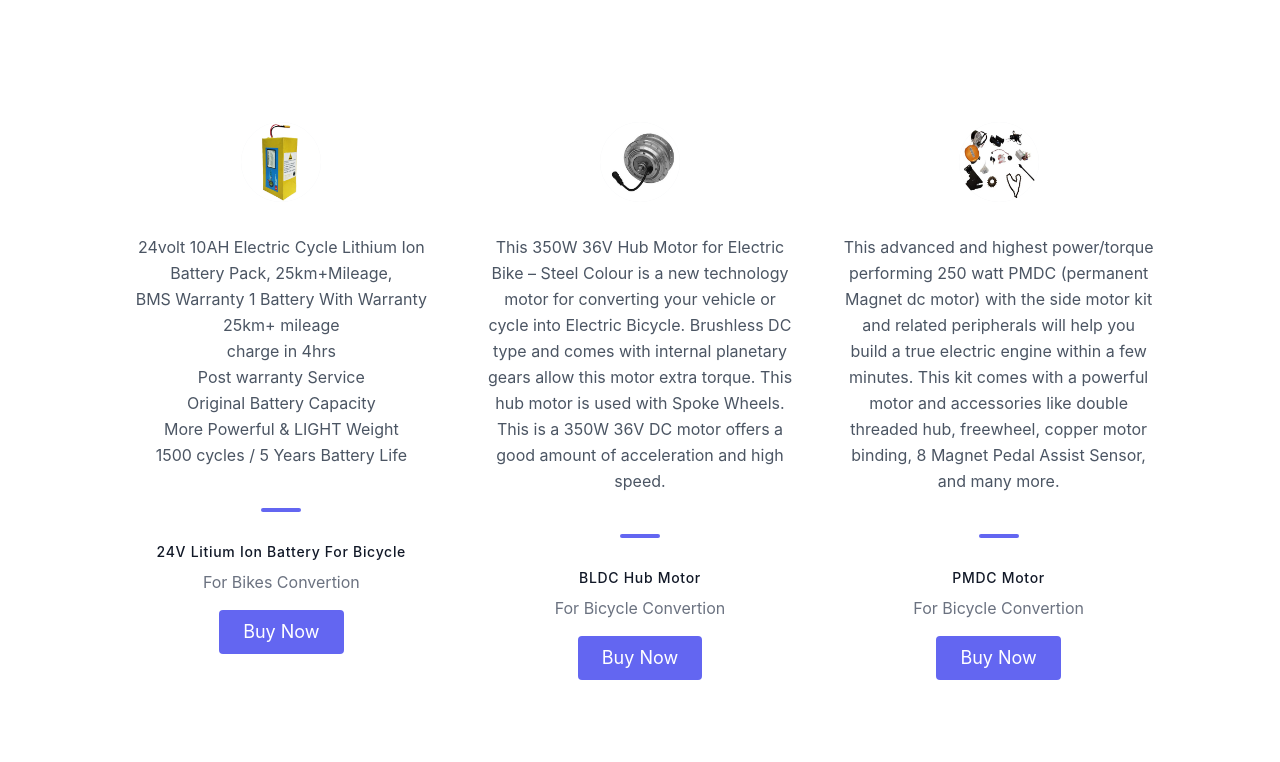
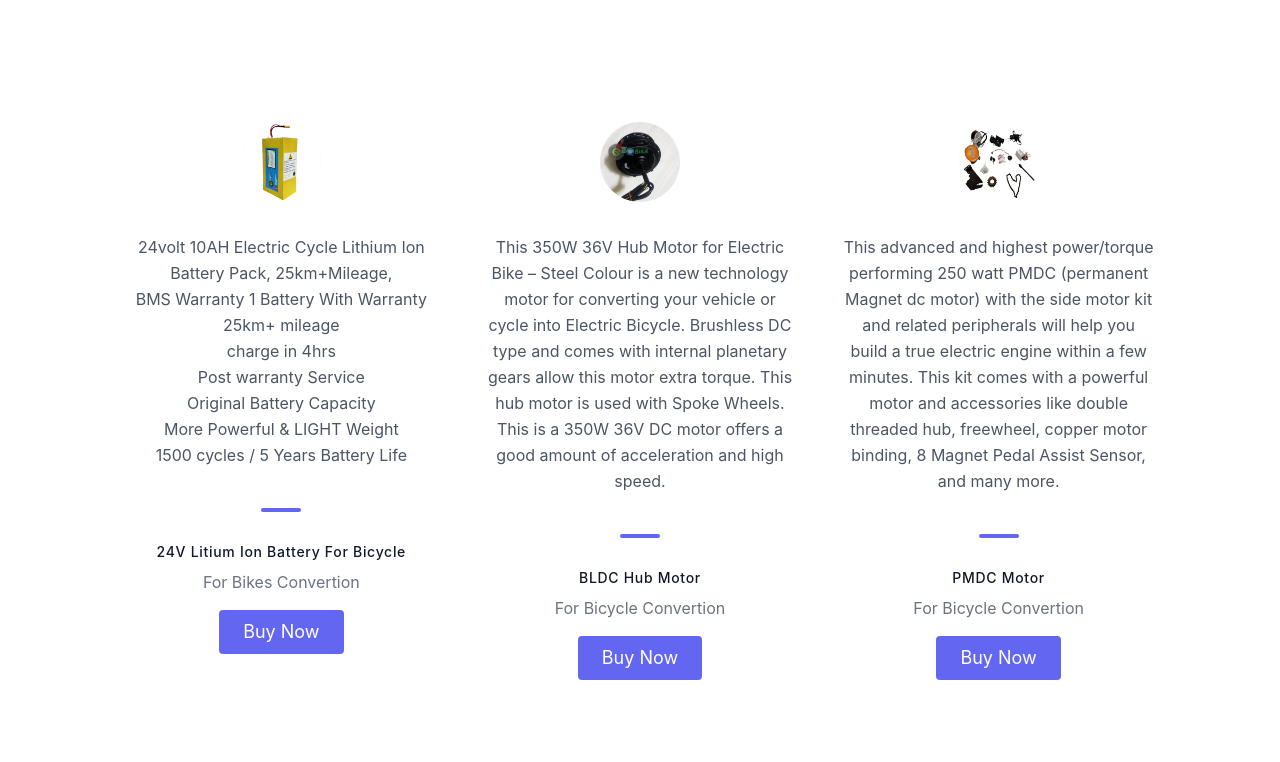
Before and after one commit to souvikdas1234/eleqbike, a plain HTML site: page index.html in a window 1280 px wide. Shown: the part 2600-3362 px from the top of the page. Drawn offline with nearby package versions, Linux system fonts and the light colour scheme.

Commit message:
Update index.html

```diff
--- a/index.html
+++ b/index.html
@@ -350,7 +350,7 @@
       </div>
       <div class="lg:w-1/3 lg:mb-0 mb-6 p-4">
         <div class="h-full text-center">
-          <img alt="testimonial" class="w-20 h-20 mb-8 object-cover object-center rounded-full inline-block border-2 border-gray-200 bg-gray-100" src="./static/img/electric-bike-hub-motor-500x500.jpg">
+          <img alt="testimonial" class="w-20 h-20 mb-8 object-cover object-center rounded-full inline-block border-2 border-gray0-200 bg-gray-100" src="./static/img/IMG_20240323_191041388_1_4a40d48f-8aad-4609-9055-1c1ed4e9f9d2.webp">
           <p class="leading-relaxed">This 350W 36V Hub Motor for Electric Bike – Steel Colour is a new technology motor for converting your vehicle or cycle into Electric Bicycle. Brushless DC type and comes with internal planetary gears allow this motor extra torque. This hub motor is used with Spoke Wheels. This is a 350W 36V DC motor offers a good amount of acceleration and high speed.</p>
           <span class="inline-block h-1 w-10 rounded bg-indigo-500 mt-6 mb-4"></span>
           <h2 class="text-gray-900 font-medium title-font tracking-wider text-sm">BLDC Hub Motor</h2>
```
